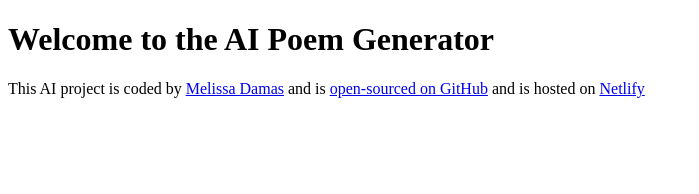
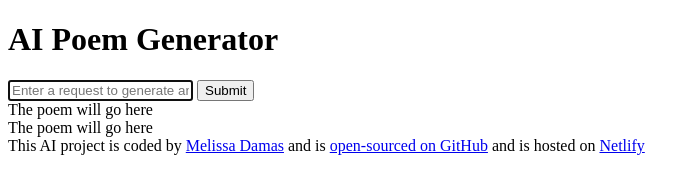
Before and after one commit to m-damas/poem-generator, a plain HTML site: page index.html in a window 1280 px wide. Shown: the whole page, without its empty margins (0-699 px from the left). Drawn offline with Linux system fonts and the light colour scheme.

Commit message:
added basic HTML structure

```diff
--- a/index.html
+++ b/index.html
@@ -7,7 +7,25 @@
     <link rel="stylesheet" href="src/style.css" />
   </head>
   <body>
-    <h1>Welcome to the AI Poem Generator</h1>
+    <header><h1>AI Poem Generator</h1></header>
+    <main>
+      <form action="">
+        <input
+          type="text"
+          placeholder="Enter a request to generate an AI Poem"
+          autofocus
+          required
+          autocomplete="off"
+        />
+        <input type="submit" />
+      </form>
+      <div id="poem">
+        The poem will go here
+        <br />
+        The poem will go here
+      </div>
+    </main>
+
     <footer>
       This AI project is coded by
       <a href="https://github.com/m-damas" target="_blank">Melissa Damas</a> and
```
